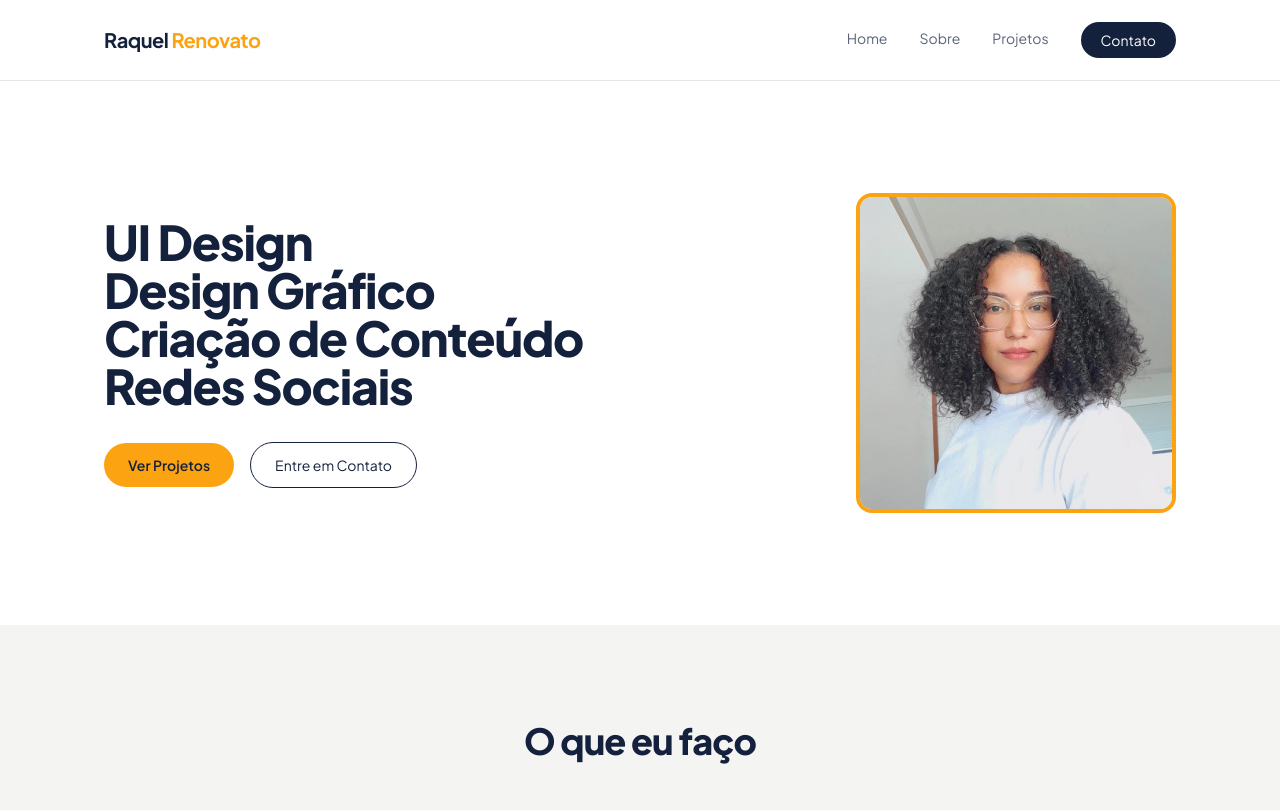
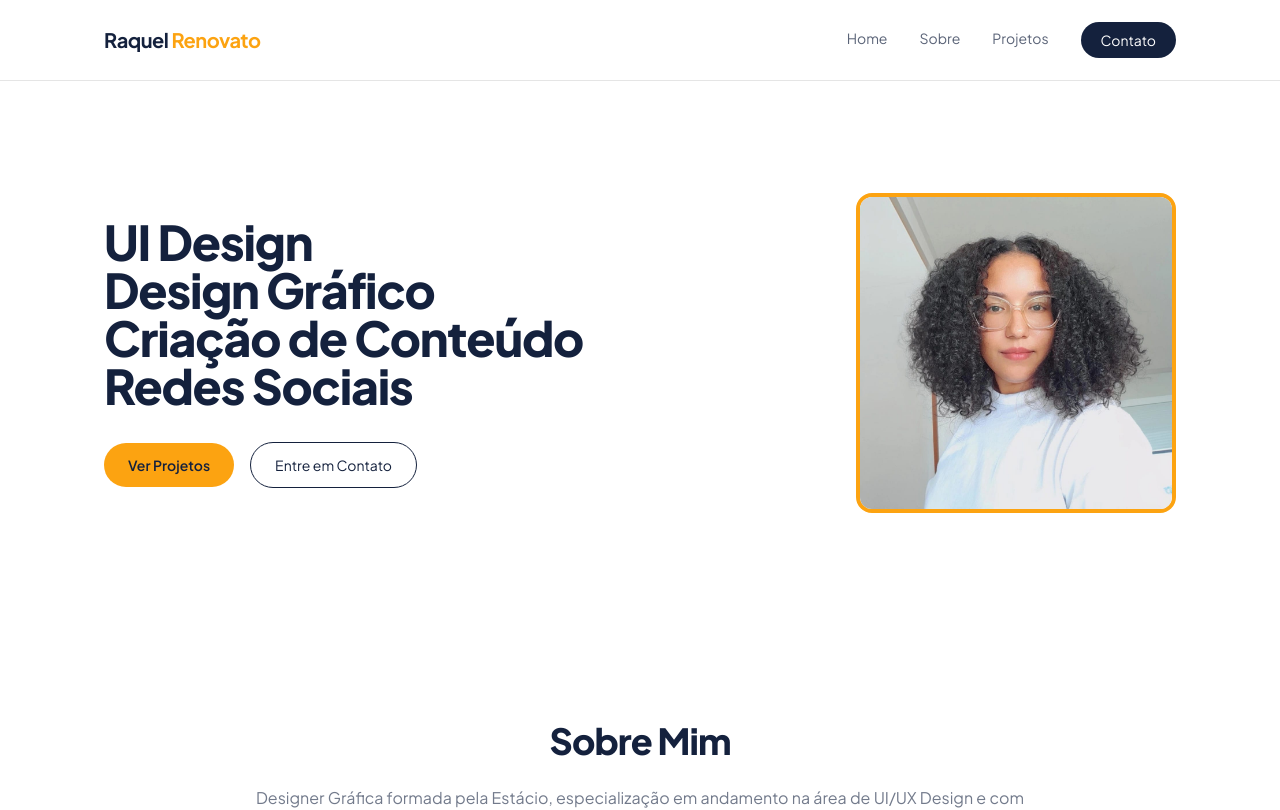
Before and after one commit to raquel-renovato/raquel-renovato-portfolio, a Next.js app: page / in a window 1280 px wide. Shown: the top 810 px of the page. Built offline with nearby package versions, Linux system fonts and the light colour scheme.

Commit message:
Update page.js

```diff
--- a/app/page.js
+++ b/app/page.js
@@ -1,6 +1,5 @@
 import Header from '@/components/Header';
 import Hero from '@/components/Hero';
-import WhatIDo from '@/components/WhatIDo';
 import About from '@/components/About';
 import Portfolio from '@/components/Portfolio';
 import Skills from '@/components/Skills';
@@ -12,7 +11,6 @@ export default function Home() {
     <>
       <Header />
       <Hero />
-      <WhatIDo />
       <About />
       <Portfolio />
       <Skills />
```
